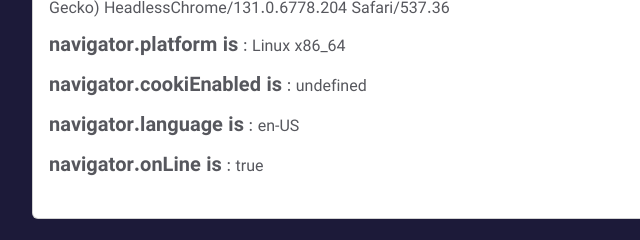
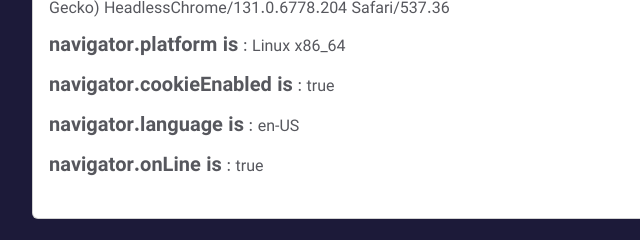
Before and after one commit to farshid117/javaScript-Exercise, a website: page pages/intermediate-level/6-bom.html in a window 1280 px wide. Shown: the part 1968-2208 px from the top of the page, 228-868 px from the left. Drawn offline with Linux system fonts and the light colour scheme.

Commit message:
correct spell

```diff
--- a/pages/intermediate-level/6-bom.html
+++ b/pages/intermediate-level/6-bom.html
@@ -236,7 +236,7 @@
     `
     <span class="fw-bold fs-5">navigator.userAgent is</span> :  ${navigator.userAgent}<br />
     <span class="fw-bold fs-5">navigator.platform is</span> :  ${navigator.platform}<br />
-    <span class="fw-bold fs-5">navigator.cookiEnabled is</span> :  ${navigator.cookiEnabled}<br />
+    <span class="fw-bold fs-5">navigator.cookieEnabled is</span> :  ${navigator.cookieEnabled}<br />
     <span class="fw-bold fs-5">navigator.language is</span> :  ${navigator.language}<br />
     <span class="fw-bold fs-5">navigator.onLine is</span> :  ${navigator.onLine}<br />
 
```
